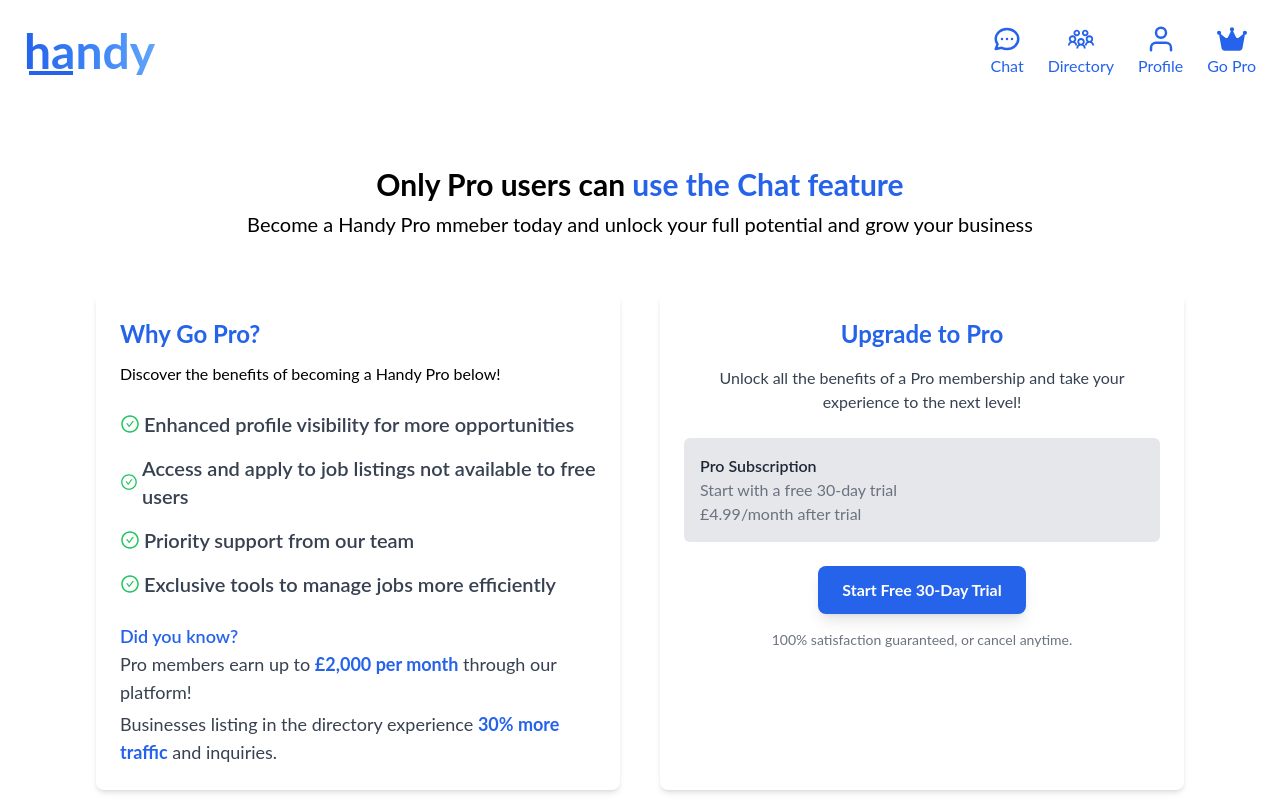
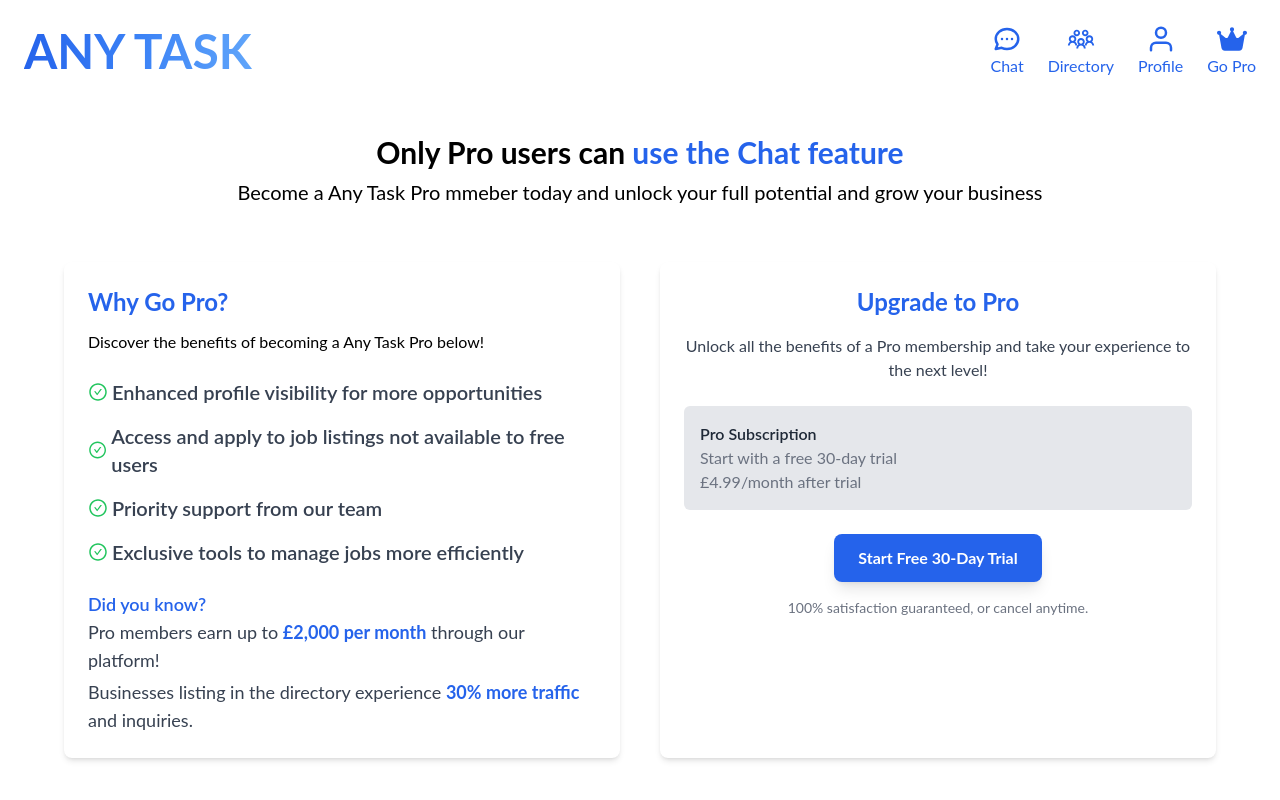
Before and after one commit to Zheero0/handyMock, a Next.js app: page /chat in a window 1280 px wide. Shown: the top 800 px of the page. Built offline with nearby package versions, Linux system fonts and the light colour scheme.

Commit message:
name conversion

```diff
--- a/app/chat/[id]/page.js
+++ b/app/chat/[id]/page.js
@@ -24,7 +24,7 @@ export default function ChatDetailPage() {
 
   if (isPro) {
     children = (
-      <div className=" grid grid-cols-[auto_2fr_1fr] gap-10 px-10">
+      <div className=" grid grid-cols-[auto_2fr_1fr] gap-10 px-10 justify-center items-center">
         <div>
           <button
             onClick={() => {
@@ -37,7 +37,7 @@ export default function ChatDetailPage() {
             />
           </button>
         </div>
-        <div className="flex flex-col p-4 max-w-full w-full bg-gradient-to-r via-blue-50 from-white to-blue-100 border-blue-600 shadow-lg hover:shadow-blue-300 rounded-2xl duration-[0.7s] flex-grow">
+        <div className="flex flex-col p-4 max-w-full h-full w-full bg-gradient-to-r via-blue-50 from-white to-blue-100 border-blue-600 shadow-lg hover:shadow-blue-300 rounded-2xl duration-[0.7s] flex-grow">
           <h2 className="font-bold text-3xl text-blue-600 w-full truncate max-w-[700px]">
             {conversation.description}
           </h2>
@@ -135,5 +135,5 @@ export default function ChatDetailPage() {
     return <div> No conversation Found</div>;
   }
 
-  return <div className="flex-1 flex flex-col items-center ">{children}</div>;
+  return <div className="flex-1 flex flex-col justify-center items-center ">{children}</div>;
 }
--- a/app/chat/page.js
+++ b/app/chat/page.js
@@ -10,7 +10,10 @@ export const metadata = {
 export default function ChatPage() {
 
 
-  return <Main>
+  return(
+    <div className="flex flex-col flex-1">
     <ChatAuth/>
-  </Main>;
+    </div>
+  )
+  ;
 }
--- a/app/components/Chat.jsx
+++ b/app/components/Chat.jsx
@@ -9,8 +9,8 @@ export default function Chat() {
   const router = useRouter();
 
   return (
-    <div className="p-2 pt-0 pb-2   w-full rounded-[1rem] grid grid-cols-[auto_1fr] gap-10 ">
-      <div>
+    <div className="p-2 pt-0 pb-2   w-full rounded-[1rem] grid grid-cols-[auto_1fr] gap-10  justify-center items-center">
+      <div className="p-8">
               <button
         onClick={() => {
           router.back();
@@ -22,7 +22,7 @@ export default function Chat() {
         />
       </button>
       </div>
-      <div>
+      <div className="mr-[100px]">
 
          <h1 className="text-2xl mb-4 font-bold text-blue-600">Conversations</h1>
       <ul className=" p-2">
--- a/app/components/GoPro.jsx
+++ b/app/components/GoPro.jsx
@@ -11,13 +11,13 @@ export default function GoPro() {
   };
 
   return (
-    <div className="p-8">
+    <div className="p-8 flex flex-col flex-1">
       {/* Title */}
       <h1 className="text-3xl font-bold  text-center mb-1">
         Unlock Premium Features & Elevate Your Experience
       </h1>
       <p className="text-lg text-gray-600 text-center mb-4">
-        Unlock your full potential and grow your business with Handy Pro.
+        Unlock your full potential and grow your business with Any Task Pro.
       </p>
 
       <div className="grid grid-cols-1 md:grid-cols-2 gap-10 p-8 rounded-lg">
@@ -25,7 +25,7 @@ export default function GoPro() {
         <div className="bg-white p-6 rounded-lg shadow-md duration-200 hover:shadow-blue-400">
           <h2 className="text-2xl font-bold text-blue-600 mb-3">Why Go Pro?</h2>
           <p className="mb-6">
-            Discover the benefits of becoming a Handy Pro below!
+            Discover the benefits of becoming a Any Task Pro below!
           </p>
           <ul className="space-y-4 text-gray-700">
             <li className="flex items-center font-semibold text-xl">
--- a/app/components/MustBePro.jsx
+++ b/app/components/MustBePro.jsx
@@ -18,7 +18,7 @@ export default function MustBePro({ text }) {
         Only Pro users can <span className="text-blue-600">{text}</span>
       </h1>
       <p className="text-xl text-center mb-6">
-        Become a Handy Pro mmeber today and unlock your full potential and grow
+        Become a Any Task Pro mmeber today and unlock your full potential and grow
         your business
       </p>
 
@@ -27,7 +27,7 @@ export default function MustBePro({ text }) {
         <div className="bg-white p-6 rounded-lg shadow-md duration-200 hover:shadow-blue-400">
           <h2 className="text-2xl font-bold text-blue-600 mb-3">Why Go Pro?</h2>
           <p className="mb-6">
-            Discover the benefits of becoming a Handy Pro below!
+            Discover the benefits of becoming a Any Task Pro below!
           </p>
           <ul className="space-y-4 text-gray-700">
             <li className="flex items-center font-semibold text-xl">
--- a/app/components/Navbar.jsx
+++ b/app/components/Navbar.jsx
@@ -27,8 +27,8 @@ const Navbar = () => {
   return (
     <header className="p-2 sm:p-6 flex items-center justify-between gap-4">
       <Link href={"/"}>
-        <h1 className="relative text-4xl sm:text-5xl font-bold text-transparent bg-clip-text bg-gradient-to-r from-blue-600 via-blue-500 to-blue-400 before:absolute before:content-[''] before:left-[5px] before:bottom-0 before:w-1/3 before:h-1 before:bg-blue-600">
-          handy
+        <h1 className="relative text-4xl sm:text-5xl font-bold text-transparent bg-clip-text bg-gradient-to-r from-blue-600 via-blue-500 to-blue-400 ">
+          ANY TASK
         </h1>
       </Link>
       <div className=" flex gap-6 ">
--- a/app/components/ProListings.jsx
+++ b/app/components/ProListings.jsx
@@ -226,7 +226,7 @@ export default function ProListings() {
             <div className="flex-grow p-4  flex flex-col justify-center bg-gradient-to-r from-white via-white to-blue-100">
               <div>
                 <p className="text-[11px] font-black leading-[10px] text-[#3a4a5b]">
-                  HANDI CERTIFIED USER
+                  ANY TASK PRO MEMBER
                 </p>
                 <h3 className="text-xl font-semibold text-blue-500 ">
                   {job.name}
--- a/app/go-pro/page.js
+++ b/app/go-pro/page.js
@@ -16,7 +16,7 @@ export default function GoProPage() {
   }, [isPro, router]);
 
   return (
-    <div>
+    <div className="flex flex-1">
       {/* Render GoPro component if user is not a Pro */}
       {!isPro && <GoPro />}
     </div>
--- a/app/layout.js
+++ b/app/layout.js
@@ -17,7 +17,7 @@ const geistMono = localFont({
 
 
 export const metadata = {
-  title: "handy",
+  title: "Any Task",
   description: "Connecting Odd Jobs and Skilled Proffesionals",
 };
 
@@ -26,7 +26,7 @@ export const metadata = {
 const footer = (
   <footer className="p-4 sm:p-8 flex justify-center mx-auto place-items-center items-center ">
     <div className="Flex flex-col  justify-center mx-auto w-full max-w-screen-xl place-content-center">
-      &copy; {new Date().getFullYear()} handy All rights reserved.
+      &copy; {new Date().getFullYear()} Any Task All rights reserved.
     </div>
   </footer>
 );
```
